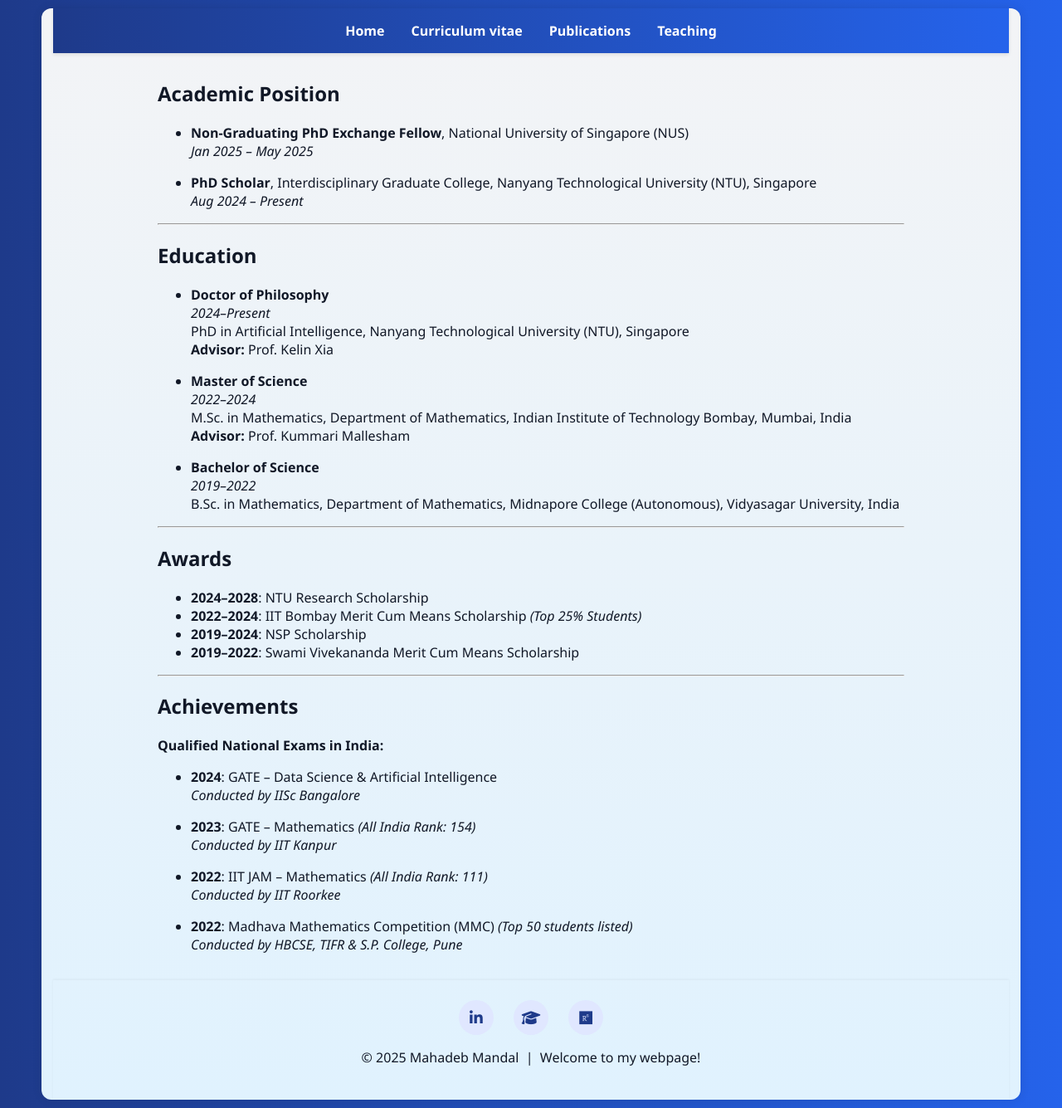
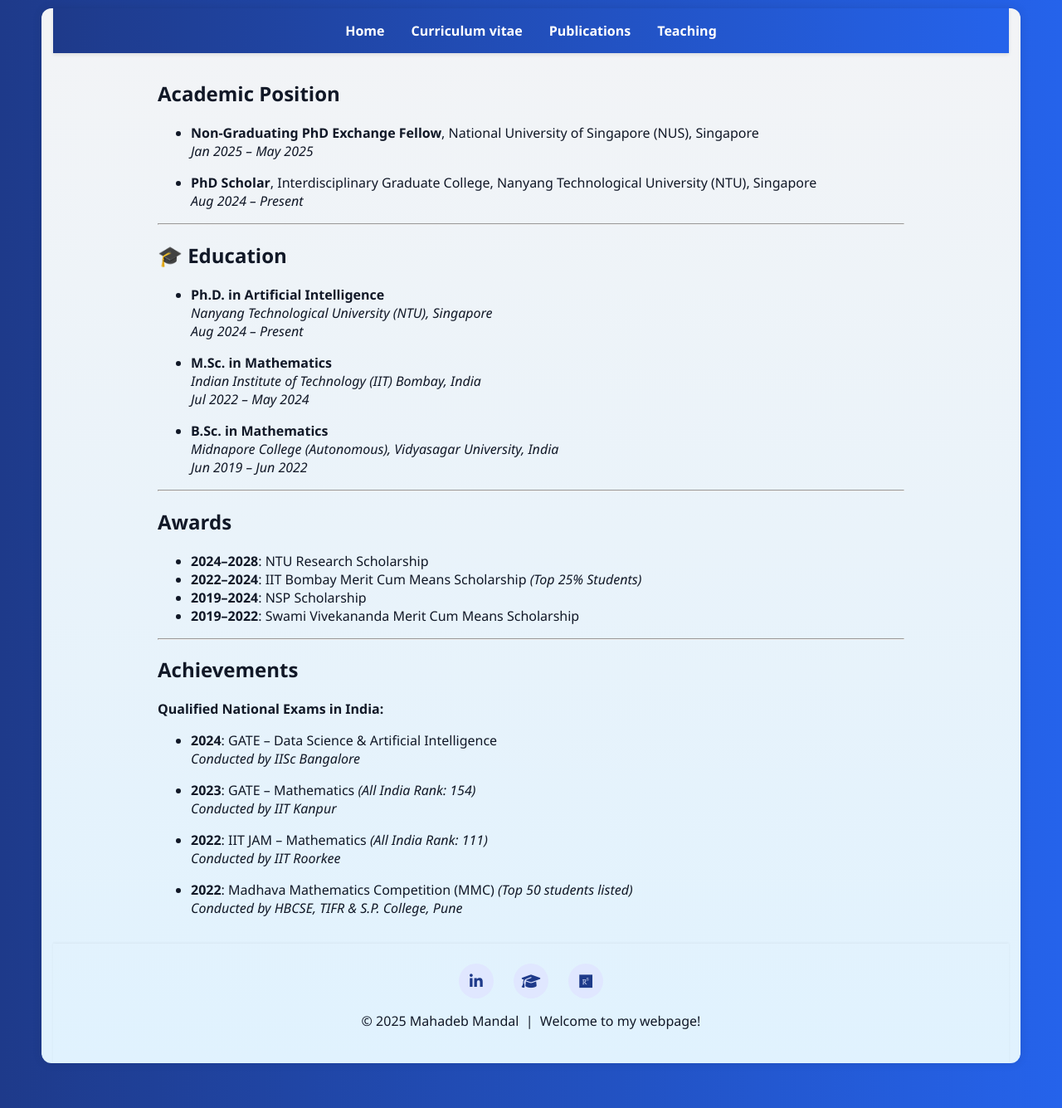
Before and after one commit to mahadeb-ai/mahadeb-ai.github.io, a Jekyll site: the page built from cv.md, in a window 1280 px wide. Shown: the whole page at 83% size. Built offline with Jekyll 4.4.1, drawn with Linux system fonts in a browser that asks for light colours.

Commit message:
Update cv.md

```diff
--- a/cv.md
+++ b/cv.md
@@ -6,7 +6,7 @@
 
 ## Academic Position
 
-- **Non-Graduating PhD Exchange Fellow**, National University of Singapore (NUS)
+- **Non-Graduating PhD Exchange Fellow**, National University of Singapore (NUS), Singapore
   *Jan 2025 – May 2025*
 
 - **PhD Scholar**, Interdisciplinary Graduate College, Nanyang Technological University (NTU), Singapore
@@ -14,23 +14,22 @@
 
 ---
 
-## Education
+## 🎓 Education
 
-- **Doctor of Philosophy**
-  *2024–Present*
-  PhD in Artificial Intelligence, Nanyang Technological University (NTU), Singapore
-  **Advisor:** Prof. Kelin Xia
+- **Ph.D. in Artificial Intelligence**
+  *Nanyang Technological University (NTU), Singapore*
+  *Aug 2024 – Present*
 
-- **Master of Science**
-  *2022–2024*
-  M.Sc. in Mathematics, Department of Mathematics, Indian Institute of Technology Bombay, Mumbai, India
-  **Advisor:** Prof. Kummari Mallesham
+- **M.Sc. in Mathematics**
+  *Indian Institute of Technology (IIT) Bombay, India*
+  *Jul 2022 – May 2024*
 
-- **Bachelor of Science**
-  *2019–2022*
-  B.Sc. in Mathematics, Department of Mathematics, Midnapore College (Autonomous), Vidyasagar University, India
+- **B.Sc. in Mathematics**
+  *Midnapore College (Autonomous), Vidyasagar University, India*
+  *Jun 2019 – Jun 2022*
 
 ---
+
 
 ## Awards
 
```
